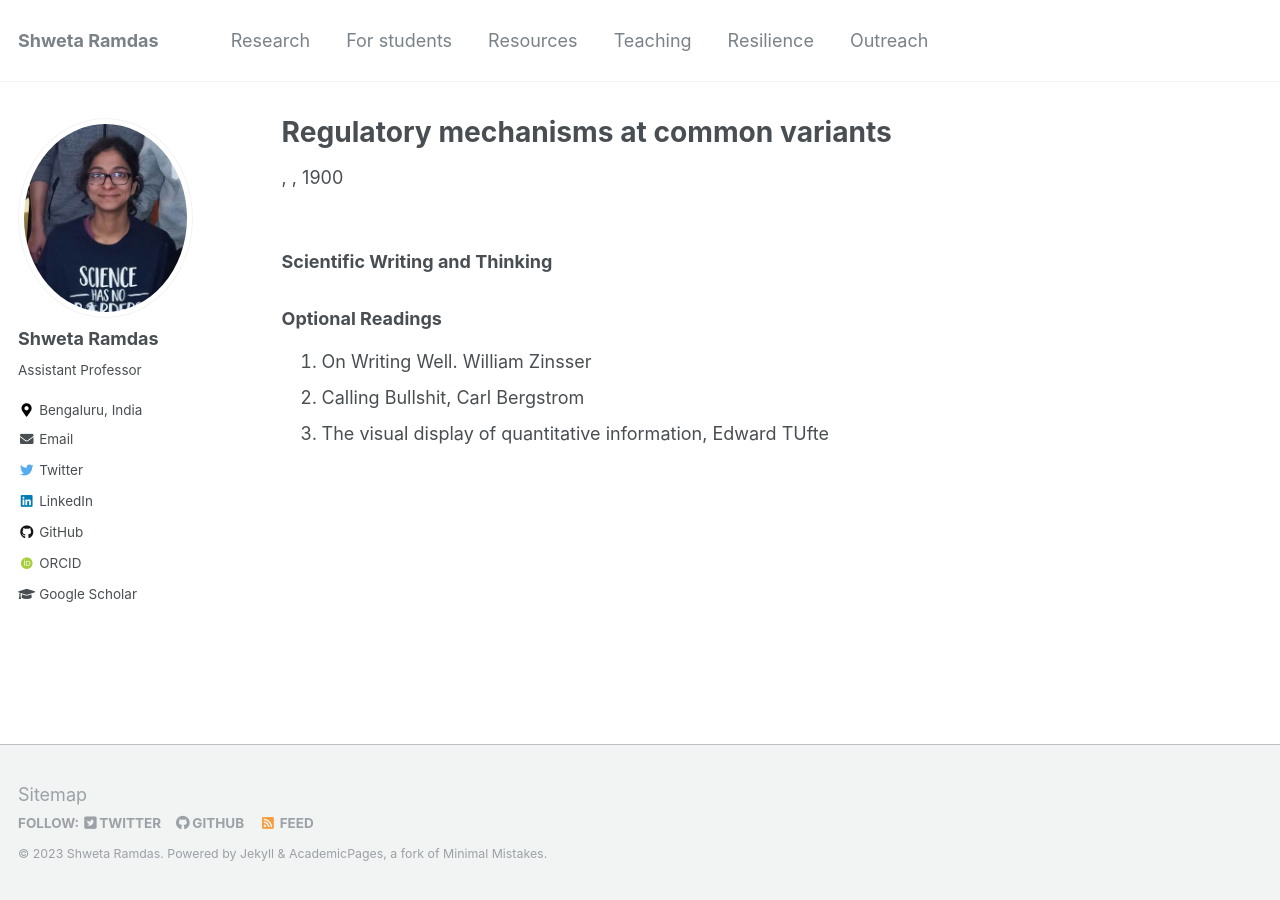
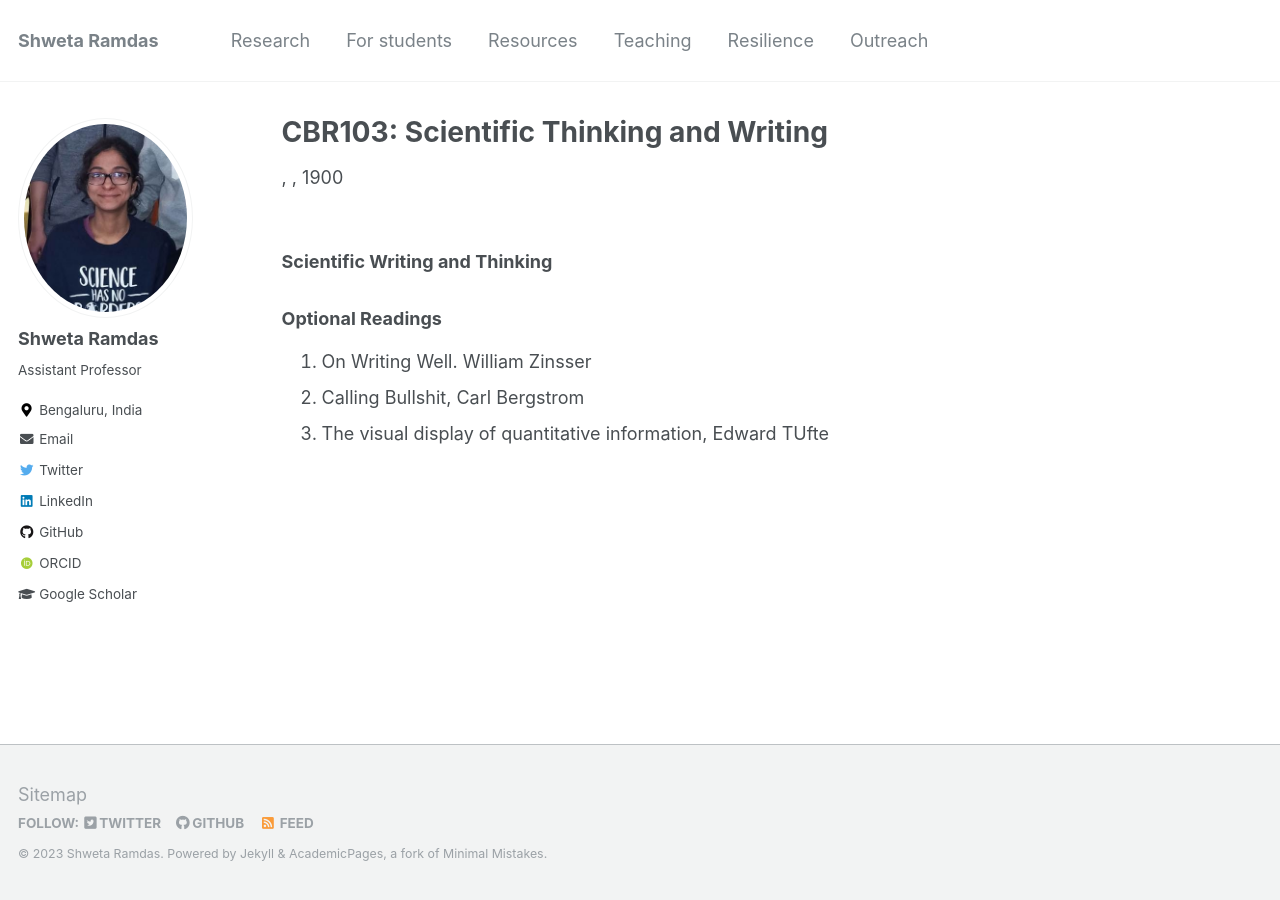
Before and after one commit to shwetaramdas/shwetaramdas.github.io, a Jekyll site: the page built from _pages/cbr103.md, in a window 1280 px wide. Built offline with Jekyll 4.4.1, drawn with Linux system fonts in a browser that asks for light colours; some web fonts are replaced.

Commit message:
Update cbr103.md

```diff
--- a/_pages/cbr103.md
+++ b/_pages/cbr103.md
@@ -1,5 +1,5 @@
 ---
-title: "Regulatory mechanisms at common variants"
+title: "CBR103: Scientific Thinking and Writing"
 layout: single-portfolio
 excerpt: "CBR103"
 collection: teaching
```
